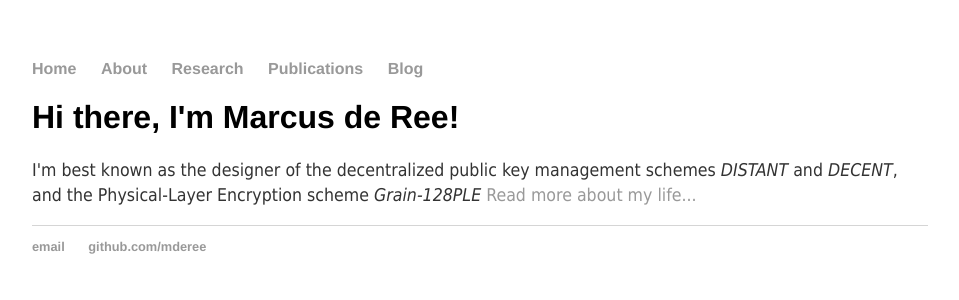
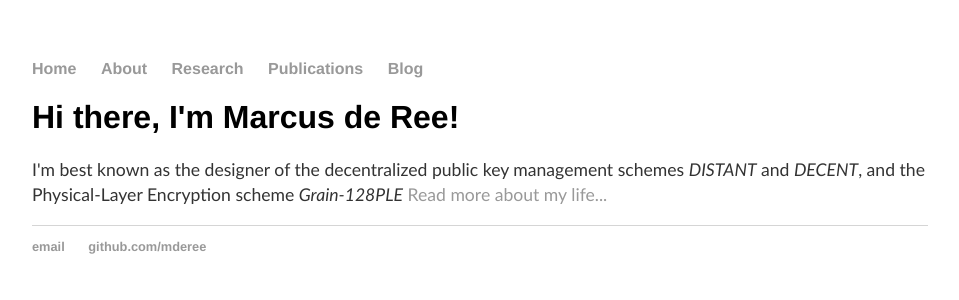
Before and after one commit to mderee/mderee-old.github.io, a Jekyll site: the page built from index.html, in a window 1280 px wide. Shown: the top 300 px of the page, without its empty margins (160-1119 px from the left). Built offline with Jekyll 4.4.1, drawn with Linux system fonts in a browser that asks for light colours.

Commit message:
Tahoma to Optima font

```diff
--- a/css/main.css
+++ b/css/main.css
@@ -25,16 +25,11 @@ h1 {
 }
 p {
     font-size: 1.1em;
-    font-family: 'Tahoma', 'Arial', 'Sans-Serif';
-    line-height: 1.4em;
-    color: #333;
-}
-p1 {
-    font-size: 1.1em;
     font-family: 'Optima', 'Arial', 'Sans-Serif';
     line-height: 1.4em;
     color: #333;
 }
+
 footer {
     border-top: 1px solid #d5d5d5;
     font-size: .8em;
```
